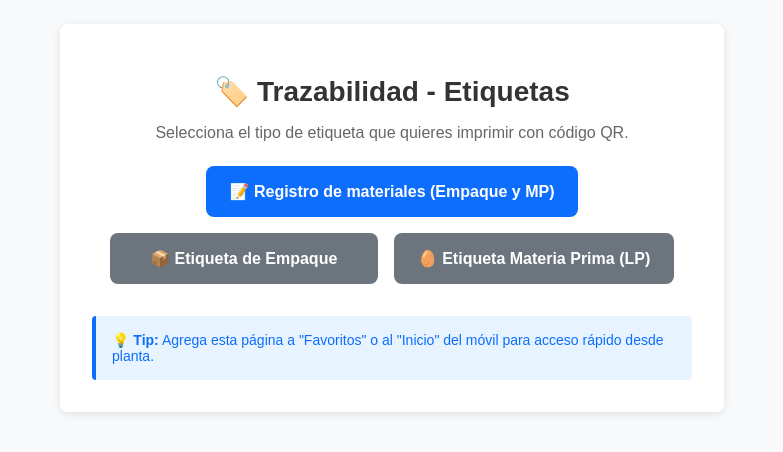
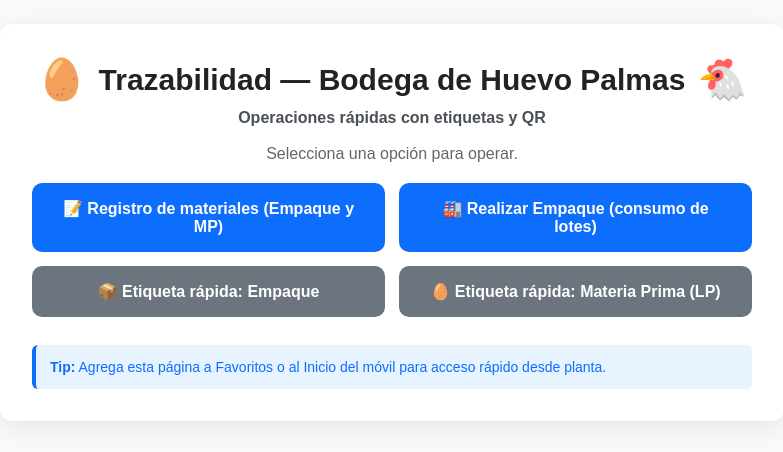
Before and after one commit to MaikInnovo/Trazabilidad, a plain HTML site: page index.html in a window 1280 px wide. Shown: the whole page, without its empty margins (248-1031 px from the left). Drawn offline with Linux system fonts and the light colour scheme.

Commit message:
Update index.html

```diff
--- a/index.html
+++ b/index.html
@@ -2,90 +2,41 @@
 <html lang="es">
 <head>
   <meta charset="utf-8">
-  <title>Trazabilidad - Etiquetas</title>
+  <title>Trazabilidad - Bodega de Huevo Palmas</title>
   <meta name="viewport" content="width=device-width, initial-scale=1">
   <style>
-    body {
-      font-family: Arial, sans-serif;
-      margin: 24px;
-      background: #f8f9fa;
-    }
-    .container {
-      max-width: 600px;
-      margin: 0 auto;
-      background: white;
-      padding: 32px;
-      border-radius: 8px;
-      box-shadow: 0 2px 10px rgba(0,0,0,0.1);
-    }
-    h1 {
-      font-size: 28px;
-      margin-bottom: 8px;
-      color: #333;
-      text-align: center;
-    }
-    p {
-      color: #666;
-      text-align: center;
-      margin-bottom: 24px;
-    }
-    .links {
-      display: flex;
-      gap: 16px;
-      flex-wrap: wrap;
-      justify-content: center;
-    }
-    a.button {
-      display: inline-block;
-      padding: 16px 24px;
-      background: #0d6efd;
-      color: white;
-      text-decoration: none;
-      border-radius: 8px;
-      font-weight: bold;
-      font-size: 16px;
-      transition: background 0.2s;
-      min-width: 220px;
-      text-align: center;
-    }
-    a.button:hover {
-      background: #0b5ed7;
-    }
-    .button.secondary {
-      background: #6c757d;
-    }
-    .button.secondary:hover {
-      background: #5c636a;
-    }
-    .tip {
-      margin-top: 32px;
-      padding: 16px;
-      background: #e7f3ff;
-      border-left: 4px solid #0d6efd;
-      border-radius: 4px;
-    }
-    .tip p {
-      margin: 0;
-      color: #0d6efd;
-      font-size: 14px;
-      text-align: left;
-    }
+    body { font-family: Arial, sans-serif; margin: 24px; background: #f8f9fa; }
+    .container { max-width: 720px; margin: 0 auto; background: white; padding: 32px; border-radius: 12px; box-shadow: 0 6px 24px rgba(0,0,0,0.08); }
+    .hero { display:flex; align-items:center; justify-content:center; gap:12px; margin-bottom: 6px; }
+    .hero .emoji { font-size: 40px; }
+    h1 { font-size: 30px; margin: 0; color: #222; text-align: center; }
+    .subtitle { text-align:center; color:#495057; margin: 6px 0 18px; font-weight: 600; }
+    p { color: #666; text-align: center; margin-bottom: 20px; }
+    .links { display: grid; grid-template-columns: repeat(auto-fit, minmax(240px, 1fr)); gap: 14px; }
+    a.button { display: inline-block; padding: 16px 20px; background: #0d6efd; color: white; text-decoration: none; border-radius: 10px; font-weight: bold; font-size: 16px; text-align: center; }
+    a.button.secondary { background: #6c757d; }
+    a.button:hover { filter: brightness(0.95); }
+    .tip { margin-top: 28px; padding: 14px; background: #e7f3ff; border-left: 4px solid #0d6efd; border-radius: 6px; color: #0d6efd; font-size: 14px; }
   </style>
 </head>
 <body>
   <div class="container">
-    <h1>🏷️ Trazabilidad - Etiquetas</h1>
-    <p>Selecciona el tipo de etiqueta que quieres imprimir con código QR.</p>
+    <div class="hero">
+      <div class="emoji">🥚</div>
+      <h1>Trazabilidad — Bodega de Huevo Palmas</h1>
+      <div class="emoji">🐔</div>
+    </div>
+    <div class="subtitle">Operaciones rápidas con etiquetas y QR</div>
+    <p>Selecciona una opción para operar.</p>
 
     <div class="links">
       <a class="button" href="./recepcion.html">📝 Registro de materiales (Empaque y MP)</a>
-      <a class="button secondary" href="./empaque.html">📦 Etiqueta de Empaque</a>
-      <a class="button secondary" href="./mp.html">🥚 Etiqueta Materia Prima (LP)</a>
+      <a class="button" href="./realizar_empaque.html">🏭 Realizar Empaque (consumo de lotes)</a>
+      <a class="button secondary" href="./empaque.html">📦 Etiqueta rápida: Empaque</a>
+      <a class="button secondary" href="./mp.html">🥚 Etiqueta rápida: Materia Prima (LP)</a>
     </div>
 
-    <div class="tip">
-      <p><strong>💡 Tip:</strong> Agrega esta página a "Favoritos" o al "Inicio" del móvil para acceso rápido desde planta.</p>
-    </div>
+    <div class="tip"><strong>Tip:</strong> Agrega esta página a Favoritos o al Inicio del móvil para acceso rápido desde planta.</div>
   </div>
 </body>
 </html>
```
